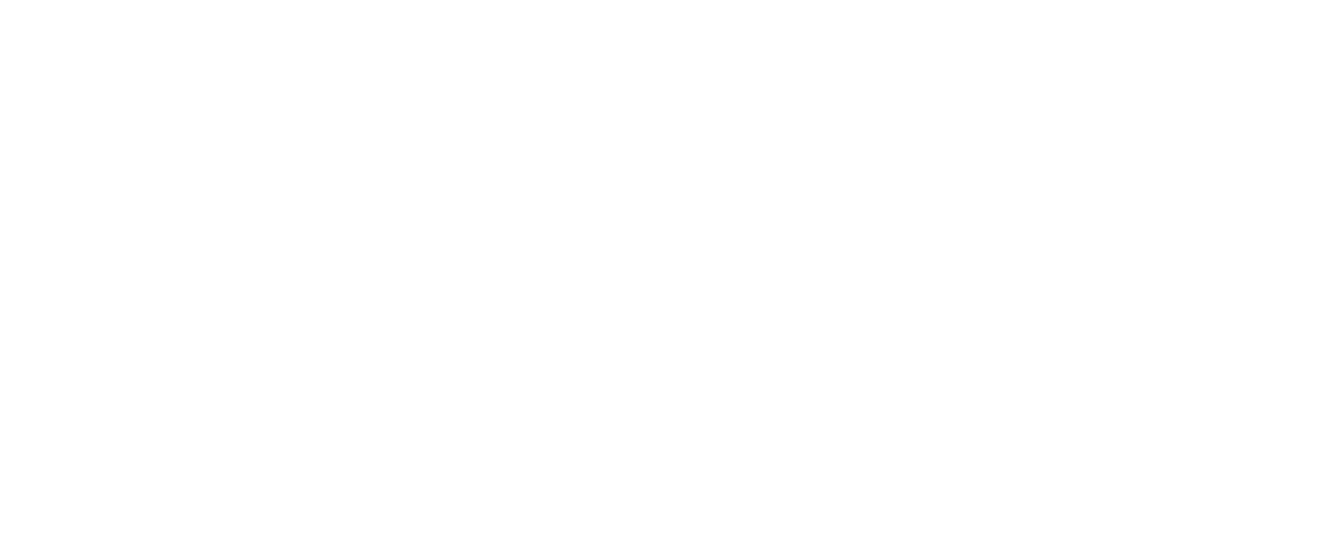
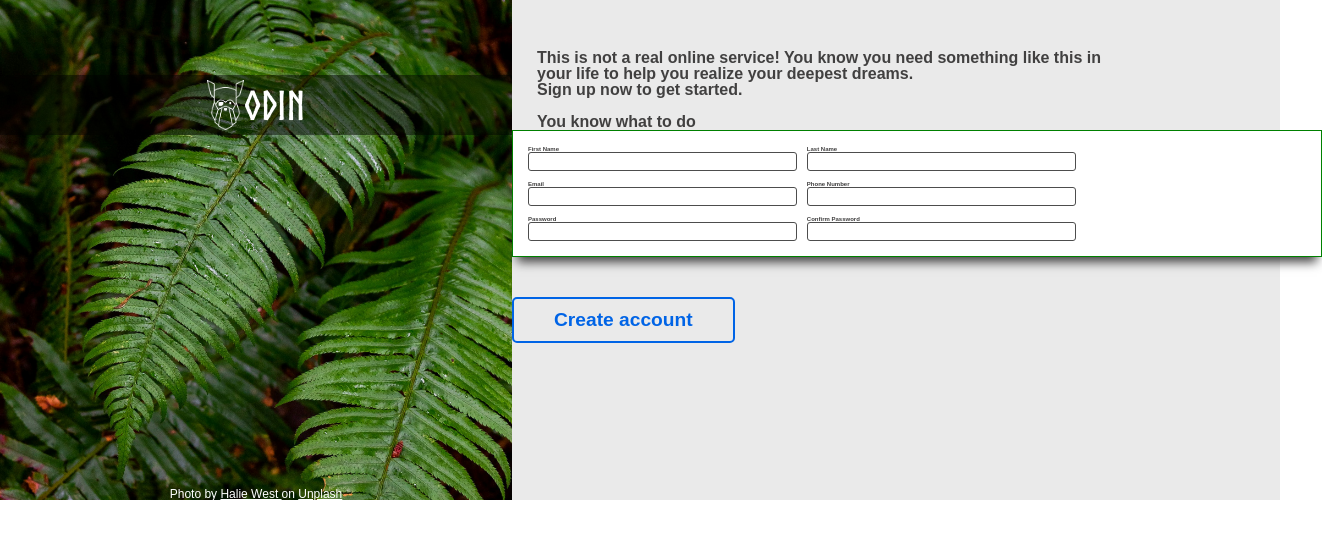
Before and after one commit to bradlloy95/odin_sign_up, a plain HTML site: page index.html in a window 1280 px wide. Shown: the whole page, 1322 px wide, since content can reach past the window. Drawn offline with Linux system fonts and the light colour scheme.

Commit message:
second commit

```diff
--- a/index.html
+++ b/index.html
@@ -3,9 +3,72 @@
 <head>
     <meta charset="UTF-8">
     <meta name="viewport" content="width=device-width, initial-scale=1.0">
+    <link rel="stylesheet" href="reset.css">
+    <link rel="stylesheet" href="styles.css">
     <title>Document</title>
 </head>
 <body>
+    <main>
 
+        <div id="main_left">
+            <div id="logo">
+                <img src="static/odin-lined.png" alt="odin logo">
+                <p>ODIN</p>
+            </div>
+            <p>Photo by <a href="https://unsplash.com/photos/green-leaf-plant-in-close-up-photography-25xggax4bSA">Halie West
+                        </a> on
+                        <a href="https://unsplash.com/">Unplash
+
+                        </a> </p>
+
+        </div>
+        <div id="main_right">
+            <div id="right_top">
+                <p>This is not a real online service! You know you need something like this in your life to help you realize your deepest dreams.</p>
+                <p>Sign up <i>now</i> to get started.</p>
+                <br>
+
+                <p>You know what to do</p>
+            </div>
+            <div id="right_mid">
+                <form action="#">
+                    <div id="form">
+                        <div class="form_inputs">
+                            <label for="first-name">First Name</label>
+                            <input type="text" name="first-name" id="first-name" required>
+                        </div>
+                        <div class="form_inputs">
+                            <label for="last-name">Last Name</label>
+                            <input type="text" name="last-name" id="last-name">
+                        </div>
+
+                        <div class="form_inputs">
+                            <label for="email">Email</label>
+                            <input type="email" name="email" id="email" required>
+                        </div>
+
+                        <div class="form_inputs">
+                            <label for="phone-number">Phone Number</label>
+                            <input type="text" name="phone-number" id="phone-number" required>
+                        </div>
+
+                        <div class="form_inputs">
+                            <label for="password">Password</label>
+                            <input type="password" name="password" id="password" required>
+                        </div>
+
+                        <div class="form_inputs">
+                            <label for="confirm">Confirm Password</label>
+                            <input type="password" name="confirm" id="confirm" required>
+                        </div>
+                    </div>
+                    <button type="submit">Create account</button>
+
+                </form>
+            </div>
+            <div id="right_bot"></div>
+
+        </div>
+    </main>
 </body>
 </html>
--- /dev/null
+++ b/reset.css
@@ -0,0 +1,49 @@
+
+/* http://meyerweb.com/eric/tools/css/reset/
+   v2.0 | 20110126
+   License: none (public domain)
+*/
+
+html, body, div, span, applet, object, iframe,
+h1, h2, h3, h4, h5, h6, p, blockquote, pre,
+a, abbr, acronym, address, big, cite, code,
+del, dfn, em, img, ins, kbd, q, s, samp,
+small, strike, strong, sub, sup, tt, var,
+b, u, i, center,
+dl, dt, dd, ol, ul, li,
+fieldset, form, label, legend,
+table, caption, tbody, tfoot, thead, tr, th, td,
+article, aside, canvas, details, embed,
+figure, figcaption, footer, header, hgroup,
+menu, nav, output, ruby, section, summary,
+time, mark, audio, video {
+	margin: 0;
+	padding: 0;
+	border: 0;
+	font-size: 100%;
+	font: inherit;
+	vertical-align: baseline;
+}
+/* HTML5 display-role reset for older browsers */
+article, aside, details, figcaption, figure,
+footer, header, hgroup, menu, nav, section {
+	display: block;
+}
+body {
+	line-height: 1;
+}
+ol, ul {
+	list-style: none;
+}
+blockquote, q {
+	quotes: none;
+}
+blockquote:before, blockquote:after,
+q:before, q:after {
+	content: '';
+	content: none;
+}
+table {
+	border-collapse: collapse;
+	border-spacing: 0;
+}
--- /dev/null
+++ b/styles.css
@@ -0,0 +1,125 @@
+@font-face {
+    font-family: 'myCustomFont';
+    src: url('fonts/Norse-Bold.otf');
+
+}
+
+:root{
+    --color: #0064e6;
+    --txt: rgb(185, 185, 185)
+}
+
+main {
+    display: flex;
+    font-family: 'myCustomFont';
+}
+
+#main_left {
+    width: 40vw;
+
+    background-image: url('static/background.jpg');
+    background-size: cover;
+    background-repeat: no-repeat;
+    background-position: center;
+
+    display: flex;
+    flex-direction: column;
+    justify-content: center;
+    align-content: center;
+}
+
+#logo {
+    background-color: rgba(0, 0, 0, 0.48);
+    height: 60px;
+    width: 100%;
+    display: flex;
+    justify-content: center;
+    align-items: center;
+    margin-top: 75px;
+}
+img {
+    height: 50px;
+}
+#logo>p {
+    font-size: 40px;
+    color: white;
+}
+
+#main_left>p {
+    margin: auto auto 0 auto;
+    font-family: sans-serif;
+    color: white;
+    font-size: 12px;
+
+    a {
+        color: white;
+    }
+}
+
+
+#main_right {
+    background-color: rgb(234, 234, 234);
+    width: 60vw;
+    height: 500px;
+    color: rgb(65, 64, 64);
+    font-family: sans-serif;
+    font-weight: 600;
+}
+
+#right_top {
+    width: 75%;
+    padding-top: 50px;
+    padding-left: 25px;
+
+}
+
+#form {
+    border: 1px solid green;
+    background-color: white;
+    box-shadow : 0 10px 10px -5px;
+    width: 100%;
+    display: flex;
+    flex-wrap: wrap;
+    padding: 10px 30px 10px 10px;
+
+}
+
+
+.form_inputs {
+    padding: 5px;
+    width: 35%;
+    display: flex;
+    flex-direction: column;
+
+}
+label {
+    font-size: 6px;
+}
+
+input{
+
+    border: 1px solid rgb(77, 77, 77);
+    border-radius: 3px;
+}
+
+input:focus{
+    outline: none;
+    border: 2px solid var(--color);
+}
+
+button{
+    background-color: rgba(0, 0, 0, 0);
+    color: var(--color);
+    font-weight: 700;
+    font-size: 1.2em;
+    border: 2px solid var(--color);
+    border-radius: 5px;
+    padding: 10px 40px;
+    margin: 40px 0;
+}
+
+button:hover{
+    background-color: var(--color);
+    color: black;
+
+}
```
Also changed, not shown: fonts/Norse-Bold.otf (added), static/background.jpg (added), static/odin-lined.png (added).
